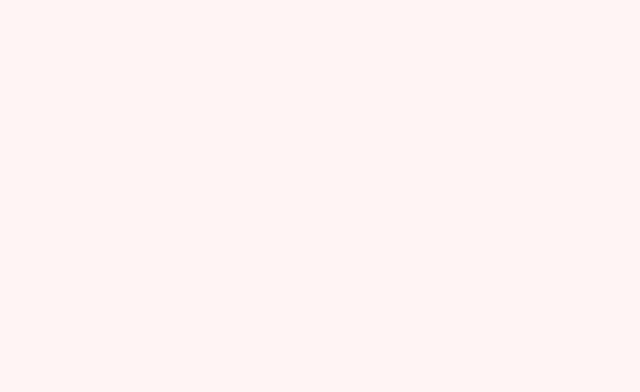
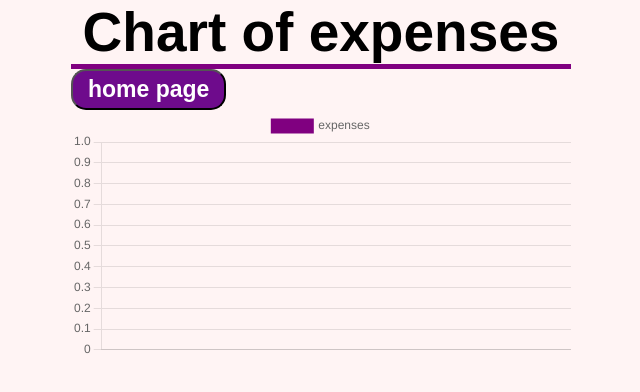
Before and after one commit to davidStupen/CashFlow, a React (Vite) app in the folder cash-flow-frontend/: page /chart/1 in a window 1280 px wide. Before the commit this address had no page. Shown: the top 392 px of the page, without its empty margins (319-959 px from the left). Built offline with nearby package versions, Linux system fonts and the light colour scheme; no server answers.

Commit message:
style chart frontend

```diff
--- a/cash-flow-frontend/package.json
+++ b/cash-flow-frontend/package.json
@@ -11,8 +11,10 @@
   },
   "dependencies": {
     "axios": "^1.13.2",
+    "chart.js": "^4.5.1",
     "jwt-decode": "^4.0.0",
     "react": "^19.1.1",
+    "react-chartjs-2": "^5.3.1",
     "react-dom": "^19.1.1",
     "react-router-dom": "^7.9.5"
   },
--- a/cash-flow-frontend/src/App.jsx
+++ b/cash-flow-frontend/src/App.jsx
@@ -3,15 +3,17 @@ import Login from "./pages/Login"
 import Registry from "./pages/Registry"
 import MainPage from "./pages/MainPage"
 import AdminPage from "./pages/AdminPage"
+import ChartPage from "./pages/ChartPage"
 
 function App() {
   return(
     <div>
       <Routes>
-        <Route path="/" element={<Login />} />
+        <Route path="/" element={<Login/>} />
         <Route path="/registry" element={<Registry/>}/>
         <Route path="/main" element={<MainPage/>}/>
         <Route path="/admin" element={<AdminPage/>}/>
+        <Route path="/chart/:userId" element={<ChartPage/>}/>
       </Routes>
     </div>
   )
--- /dev/null
+++ b/cash-flow-frontend/src/pages/ChartPage.jsx
@@ -0,0 +1,43 @@
+import {Chart as ChartJS, defaults} from "chart.js/auto"
+import {Line} from "react-chartjs-2"
+import { useEffect, useState } from "react"
+import api from "../api"
+import { useNavigate, useParams } from "react-router-dom"
+const ChartPage = () => {
+  const navigate = useNavigate()
+  const {userId} = useParams()
+  const [backendData, setBackendData] = useState([])
+  useEffect(() => {
+    const feth = async () => {
+      if(userId > -1){
+        try{
+          const response = await api.get(`/api/cash/chart/${userId}`)
+          setBackendData(response.data)
+        } catch(err){
+          console.error(err)
+        }
+      }
+    }
+    feth()
+  }, [userId])
+  return (
+    <div className="main-chart-container">
+      <div className="char-container">
+        <h1 className="chart-heading">Chart of expenses</h1>
+        <button className="new-btn-style" onClick={() => navigate("/main")}>home page</button>
+        <Line
+          data={{
+            labels: backendData.map(item => item.date),
+            datasets: [{
+              label: "expenses",
+              data: backendData.map(item => item.amount),
+              backgroundColor: "purple",
+              borderColor: "purple"
+            }]
+          }}
+        />
+      </div>
+    </div>
+  )
+}
+export default ChartPage
--- a/cash-flow-frontend/src/pages/MainPage.jsx
+++ b/cash-flow-frontend/src/pages/MainPage.jsx
@@ -8,7 +8,7 @@ import Logout from "../componens/Logout"
 import GetCategoryByUser from "../componens/GetCategoryByUser"
 import ProfileImg from "../componens/ProfileImg"
 import Expenses from "../componens/Expenses"
-import { useNavigate } from "react-router-dom"
+import { Link, useNavigate } from "react-router-dom"
 
 const MainPage = () => {
   const navigate = useNavigate()
@@ -53,6 +53,7 @@ const MainPage = () => {
       <div className="black-screen">
         <div className="display-row">
           <Logout />
+          <Link to={`/chart/${userId}`}><li className="new-btn-style">Chart</li></Link>
           {
             role === "ROLE_ADMIN" && (
               <button onClick={() => navigate("/admin")} className="new-btn-style">Admin configuration</button>
--- a/cash-flow-frontend/src/style/style.css
+++ b/cash-flow-frontend/src/style/style.css
@@ -121,6 +121,8 @@ body {
   font-size: 23px;
   border-radius: 15px;
   font-weight: bold;
+  text-decoration: none;
+  list-style: none;
   cursor: pointer;
 }
 .new-btn-style:hover, .roll:hover, .logout:hover {
@@ -159,7 +161,7 @@ body {
   flex-direction: column;
 }
 
-.heading {
+.heading, .chart-heading {
   font-size: 55px;
   color: white;
   text-align: center;
@@ -195,4 +197,18 @@ body {
   display: flex;
   -moz-column-gap: 5px;
        column-gap: 5px;
+}
+
+.char-container {
+  width: 500px;
+  height: 500px;
+}
+
+.main-chart-container {
+  display: flex;
+  justify-content: center;
+}
+
+.chart-heading {
+  color: black;
 }/*# sourceMappingURL=style.css.map */
--- a/cash-flow-frontend/src/style/style.scss
+++ b/cash-flow-frontend/src/style/style.scss
@@ -76,6 +76,8 @@ body{
     font-size: 23px;
     border-radius: 15px;
     font-weight: bold;
+    text-decoration: none;
+    list-style: none;
     cursor: pointer;
     &:hover {
             background-color: #d835d8;
@@ -149,3 +151,15 @@ body{
     display: flex;
     column-gap: 5px;
 }
+.char-container{
+    width: 500px;
+    height: 500px;
+}
+.main-chart-container{
+    display: flex;
+    justify-content: center;
+}
+.chart-heading{
+    @extend .heading;
+    color: black;
+}
```
Also changed, not shown: 2 other files (tests, documents, lock files or other folders).
